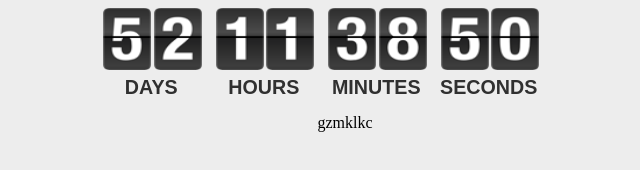
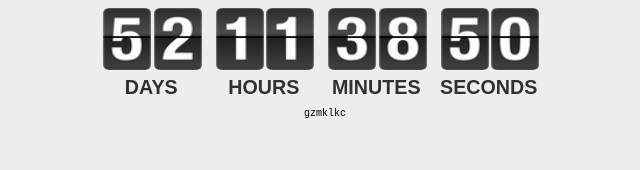
Before and after one commit to hkulekci/countdown, a plain HTML site: page index.html in a window 1280 px wide. Shown: the full height of the page, 295-935 px from the left. Drawn offline with Linux system fonts and the light colour scheme.

Commit message:
Update index.html

```diff
--- a/index.html
+++ b/index.html
@@ -16,7 +16,7 @@ var myCountdown1 = new Countdown({
 		style:"flip"
 	});
 </script>
-<p align="center" style="fomt-family:georgia; forn-size:10px;">gzmklkc</p>
+<pre style="display:block; text-align:center; font-size:10px;margin-right:40px" align="center">gzmklkc</pre>
 </div>
 </body>
 </html>
```
